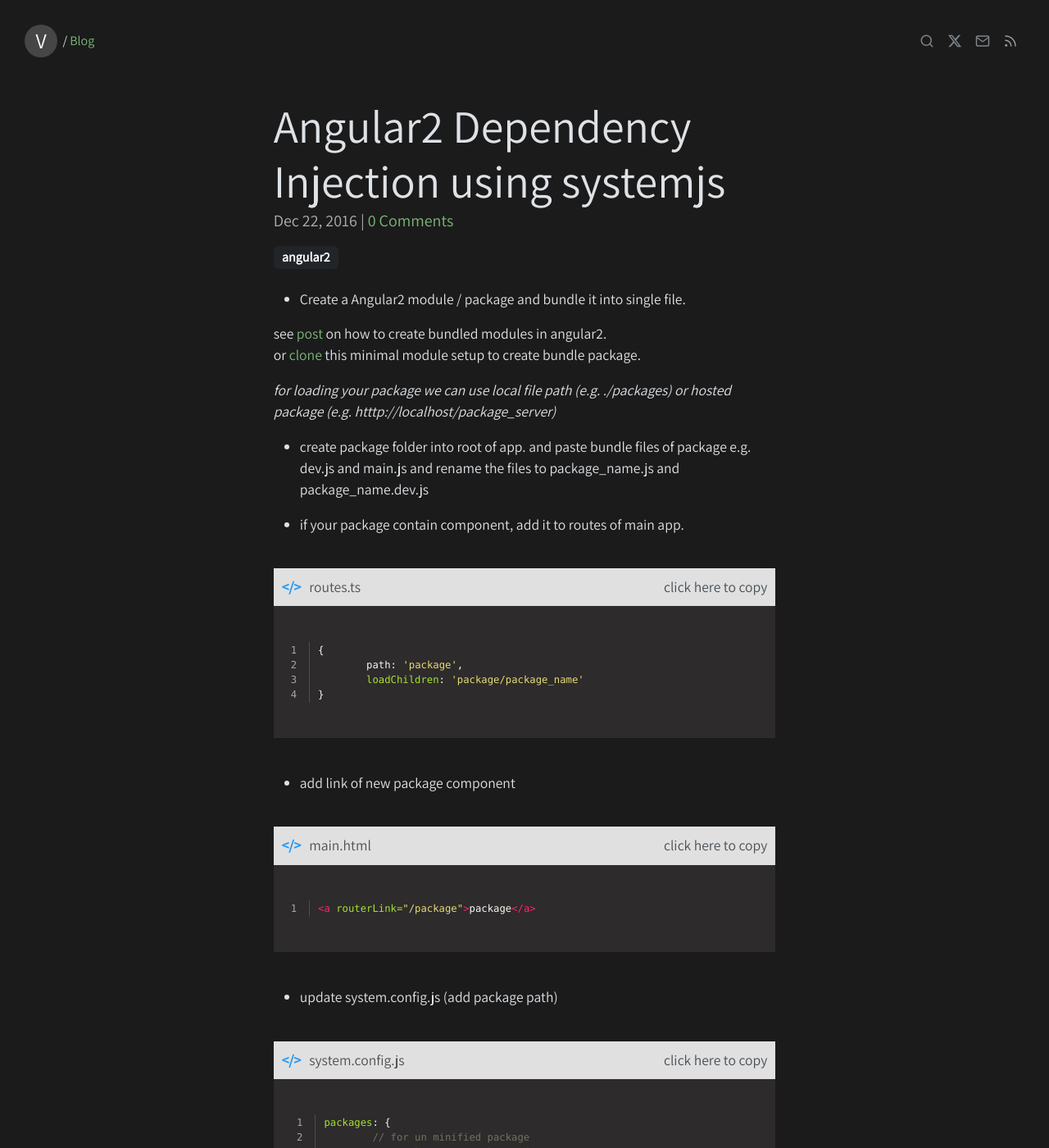
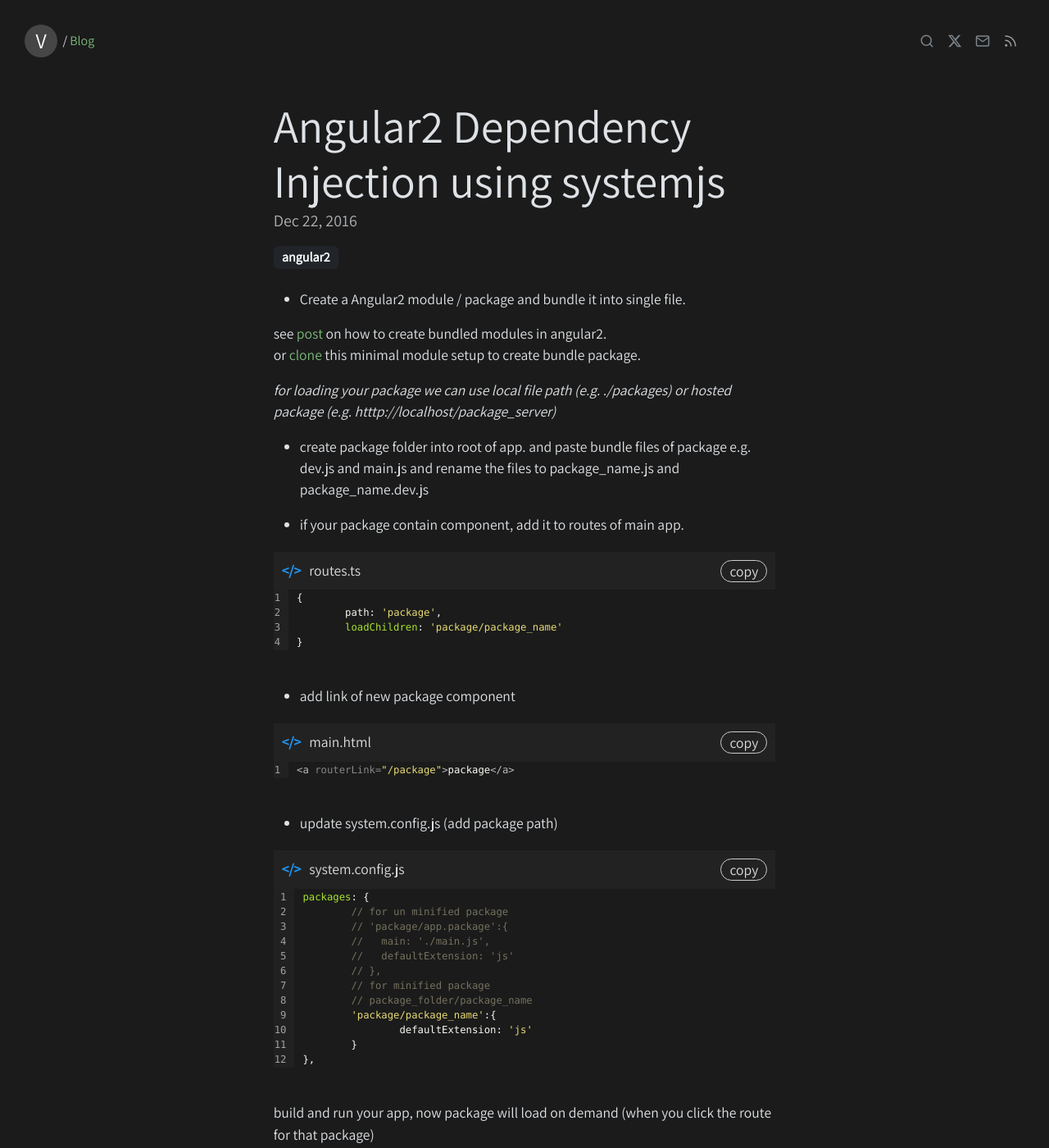
Before and after one commit to vijayantkatyal/vijayantkatyal.github.io, a Jekyll site: the page built from _posts/2016-12-22-angular-dependency-injection.md, in a window 1280 px wide and 1400 px high. Shown: the whole window at 82% size. Built offline with Jekyll 4.4.1, drawn with Linux system fonts in a browser that asks for light colours.

Commit message:
[Fixed] post code highlight

```diff
--- a/_layouts/post.html
+++ b/_layouts/post.html
@@ -8,7 +8,7 @@ show_blog_link: true
 		{{ page.title }}
 	</h1>
 	<p class="lead mb-3 text-muted" data-bs-theme="dark">
-		<span itemprop="datePublished">{{ page.date | date: site.date_format }}</span> {% if page.update_date %} | <span class="text-success">{{ site.text.post.updated }}: {{ page.update_date | date: site.date_format }}</span> {% endif %} {% if page.comments != false %} | <a href="{{ page.url | prepend: site.baseurl }}#disqus_thread" data-discuss-identifier="{{ page.id }}">0 Comments</a> {% endif %}
+		<span itemprop="datePublished">{{ page.date | date: site.date_format }}</span> {% if page.update_date %} | <span class="text-success">{{ site.text.post.updated }}: {{ page.update_date | date: site.date_format }}</span> {% endif %}
 	</p>
 	{% for category in page.categories %}
 		<a class="badge text-bg-dark" data-bs-theme="dark" itemprop="keywords" href="/blog/category/{{ category }}">{{ category }}</a>
@@ -19,12 +19,8 @@ show_blog_link: true
 
 {% if page.intro_image != null %}
 	<br>
-	<div class="container-fluid">
-		<div class="row">
-			<div class="col-10 offset-1">
-				<img class="img-fluid" src="/assets/{{ page.intro_image }}" alt="">
-			</div>
-		</div>
+	<div class="col-12">
+		<img class="img-fluid" src="/assets/{{ page.intro_image }}" alt="">
 	</div>
 	<br>
 {% endif %}
--- a/assets/css/blog.css
+++ b/assets/css/blog.css
@@ -221,10 +221,10 @@ a:not([highlight="none"]):hover {
 }
 
 code {
-	color: #17a2b8;
+	/* color: #17a2b8;
 	font-weight: bold;
 	padding: 10px;
-	background-color: #2d2b2b;
+	background-color: #2d2b2b; */
 }
 
 .text_center {
--- a/assets/css/syntax-dark.css
+++ b/assets/css/syntax-dark.css
@@ -1,8 +1,8 @@
 .highlight  {
-	padding: 10px;
+	padding: 0px;
 	overflow: auto;
 	word-wrap: normal;
-	background: #2d2b2b;
+	background: #1b1b1b;
 	color: #f8f8f2;
 	/* border: 1px solid #ddd; */
 	border-radius: 2px 2px 0 0;
@@ -28,10 +28,10 @@
 	user-select: none;
 }
 .highlight .rouge-gutter {
-	border-right: 1px solid #495057;
+	border-right: none;
 	min-width: inherit;
-	padding-right: 15px !important;
-	background: #2d2b2b;
+	padding-right: 10px !important;
+	background: #212121;
 	width: 1%;
 	font-size: 14px;
 	line-height: 18px;
@@ -63,6 +63,10 @@
 .highlight pre pre {
 	border: none;
 	margin-bottom: 0px;
+}
+
+.highlight code {
+	padding: 0;
 }
 
 /* .rouge-gutter.gl pre.lineno{
@@ -98,7 +102,7 @@
 .highlight .ld { color: #e6db74 } /* Literal.Date */
 .highlight .m { color: #ae81ff } /* Literal.Number */
 .highlight .s { color: #e6db74 } /* Literal.String */
-.highlight .na { color: #a6e22e } /* Name.Attribute */
+.highlight .na { color: #878787 } /* Name.Attribute */
 .highlight .nb { color: #f8f8f2 } /* Name.Builtin */
 .highlight .nc { color: #a6e22e } /* Name.Class */
 .highlight .no { color: #66d9ef } /* Name.Constant */
@@ -110,7 +114,7 @@
 .highlight .nn { color: #f8f8f2 } /* Name.Namespace */
 .highlight .nx { color: #a6e22e } /* Name.Other */
 .highlight .py { color: #f8f8f2 } /* Name.Property */
-.highlight .nt { color: #f92672 } /* Name.Tag */
+.highlight .nt { color: #bababa } /* Name.Tag */
 .highlight .nv { color: #f8f8f2 } /* Name.Variable */
 .highlight .ow { color: #f92672 } /* Operator.Word */
 .highlight .w { color: #f8f8f2 } /* Text.Whitespace */
@@ -154,25 +158,29 @@
 }
 
 .code_title {
-	background-color: #e0e0e0;
+	background-color: #222222;
 	/* border-bottom: 1px solid #ddd; */
-	margin-top: 40px;
+	margin-top: 20px;
 	margin-bottom: 0px;
 	border-bottom: 0px;
 	padding: 10px;
-	color: #4d5053;
+	color: #dddddd;
 	font-weight: 500;
 }
 
 .code_title::after {
 	display: inline-block;
 	font-size: inherit;
-	/* line-height: 20px; */
+	line-height: 5px;
 	text-rendering: auto;
 	-webkit-font-smoothing: antialiased;
-	content: "click here to copy";
+	content: "copy";
 	float: right;
-	color: #495057;
+
 	cursor: pointer;
 	/* margin-top: 6px;  */
+
+	border: 1px solid #ccc;
+	border-radius: 40px;
+	padding: 10px;
 }
```
